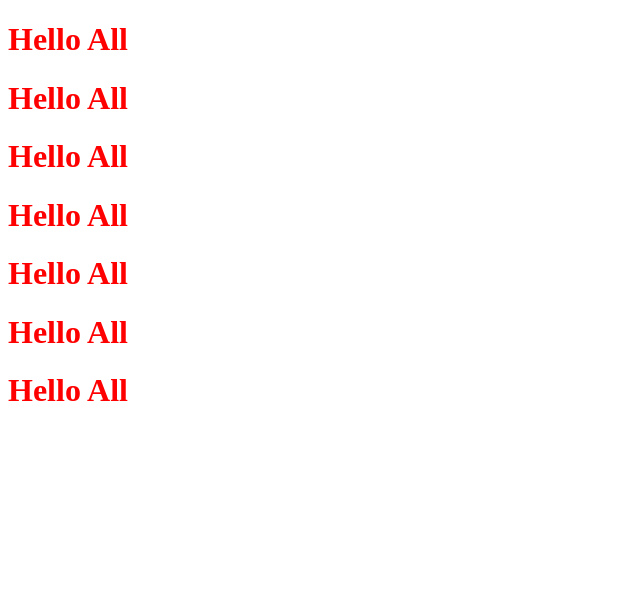
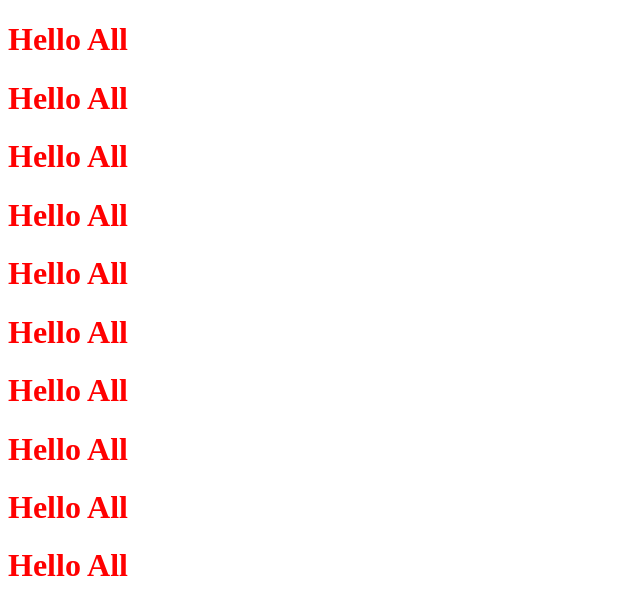
Before and after one commit to Jasbir96/pab-git-demo, a plain HTML site: page index.html in a window 1280 px wide. Shown: the whole page, without its empty margins (0-640 px from the left). Drawn offline with Linux system fonts and the light colour scheme.

Commit message:
added again

```diff
--- a/index.html
+++ b/index.html
@@ -17,6 +17,9 @@
     <h1>Hello All</h1>
     <h1>Hello All</h1>
     <h1>Hello All</h1>
+    <h1>Hello All</h1>
+    <h1>Hello All</h1>
+    <h1>Hello All</h1>
 </body>
 
 </html>
--- a/style.css
+++ b/style.css
@@ -2,5 +2,6 @@ h1{
     color: red;
 }
 h2{
+    color:"green".
     color:"green"
 }
```
